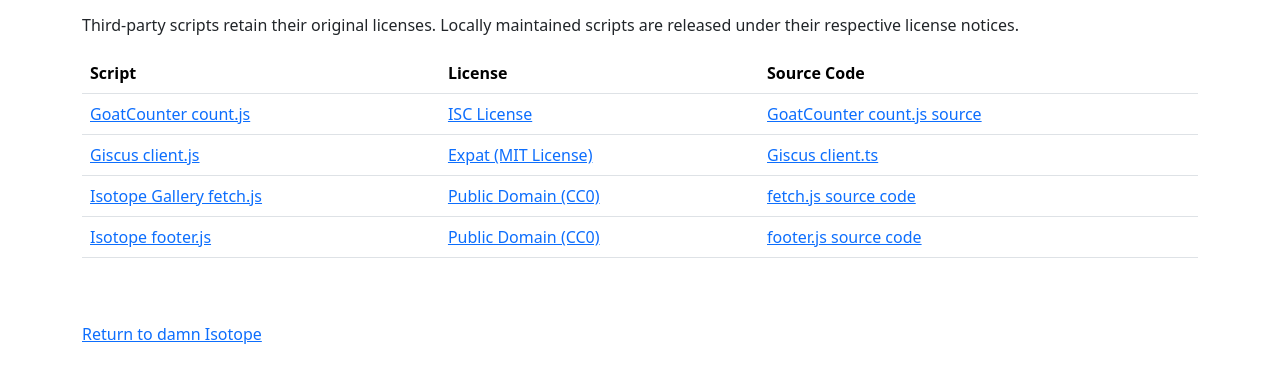
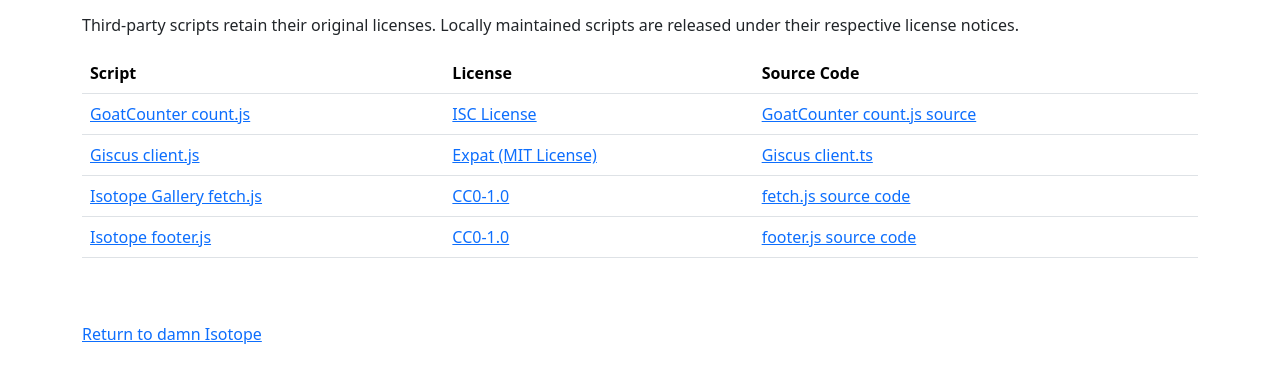
Before and after one commit to Mahyar132/art, a plain HTML site: page javascript.html in a window 1280 px wide. Shown: the part 133-514 px from the top of the page. Drawn offline with Linux system fonts and the light colour scheme.

Commit message:
Update javascript.html

```diff
--- a/javascript.html
+++ b/javascript.html
@@ -86,9 +86,7 @@
                                 </td>
 
                                 <td>
-                                    <a href="https://creativecommons.org/publicdomain/zero/1.0/">
-                                        Public Domain (CC0)
-                                    </a>
+                                    <a href="http://creativecommons.org/publicdomain/zero/1.0/legalcode"> CC0-1.0 </a>
                                 </td>
 
                                 <td>
@@ -103,9 +101,7 @@
                                 </td>
 
                                 <td>
-                                    <a href="https://creativecommons.org/publicdomain/zero/1.0/">
-                                        Public Domain (CC0)
-                                    </a>
+                                    <a href="http://creativecommons.org/publicdomain/zero/1.0/legalcode"> CC0-1.0 </a>
                                 </td>
 
                                 <td>
```
